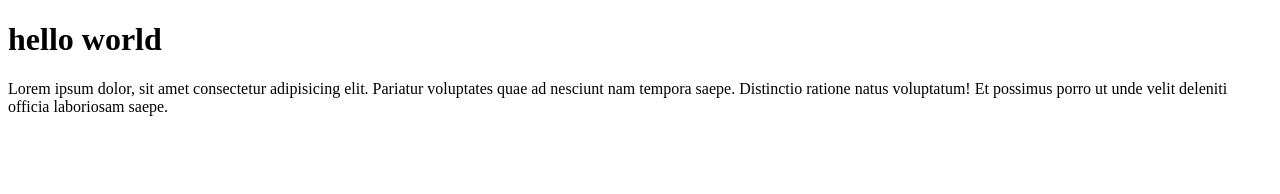
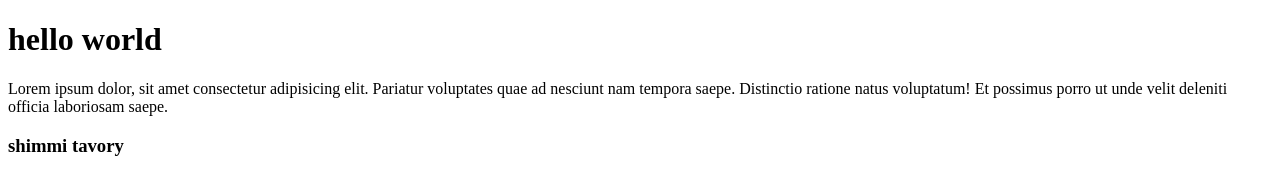
Before and after one commit to OrReuben/testing-git, a plain HTML site: page index.html in a window 1280 px wide. Drawn offline with Linux system fonts and the light colour scheme.

Commit message:
added shimi

```diff
--- a/index.html
+++ b/index.html
@@ -14,5 +14,6 @@
       voluptatum! Et possimus porro ut unde velit deleniti officia laboriosam
       saepe.
     </p>
+    <h3>shimmi tavory</h3>
   </body>
 </html>
```
